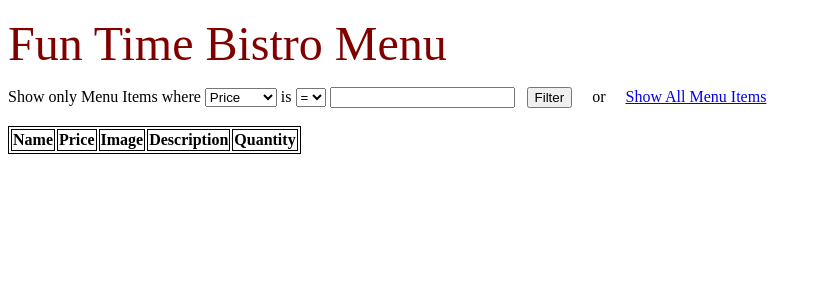
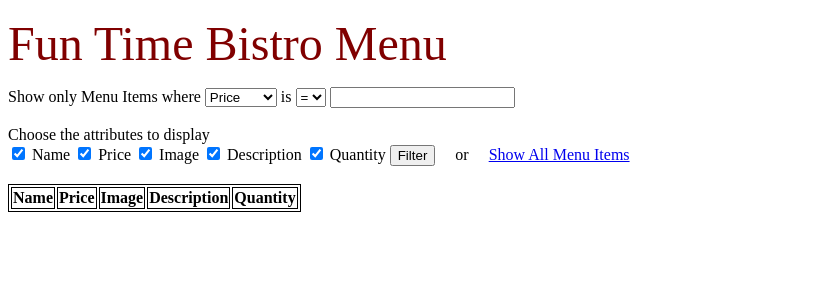
Before and after one commit to patricklinpl/Funtime-Bistro, a PHP site: page /proj-docs/filter_menu.php in a window 1280 px wide. Shown: the top 300 px of the page, without its empty margins (0-821 px from the left). Run offline with PHP 8.4, Linux system fonts and the light colour scheme; tables that the repository leaves empty hold one stand-in row (values such as "Sample post"); lists and menus that the app fills with data are empty.

Commit message:
working filter - need to fix dynamic checkboxes

```diff
--- a/proj-docs/filter_menu.php
+++ b/proj-docs/filter_menu.php
@@ -1,39 +1,67 @@
 <?php
 
-if(isset($_POST['sort']))
-{
+
+// run when filter button is clicked
+if(isset($_POST['select'])) {
 
     $col = $_POST['filter'];
 
     $num = $_POST['value'];
+
     $operator = $_POST['operator'];
 
+    $name = "name,";
+    $price = "price,";
+    $img = "imagepath,";
+    $desc = "description,";
+    $qty = "quantity,";
 
-    if ($_POST['operator'] == "eq") {
-        $operator = '=';
+
+    if(!isset($_POST['selname'])) {
+        $name = "";
     }
 
-    if ($_POST['operator'] == "gt") {
-        $operator = '>';
+    if(!isset($_POST['selprice'])) {
+        $price = "";
     }
 
-    if ($_POST['operator'] == "lt") {
-        $operator = '<';
+    if(!isset($_POST['selimg'])) {
+        $img = "";
     }
 
+    if(!isset($_POST['seldesc'])) {
+        $desc = "";
+    }
 
-    $query = "SELECT name, price, imagepath, description, quantity
+    if(!isset($_POST['selqty'])) {
+        $qty = "";
+    }
+
+    $att = rtrim("$name $price $img $desc $qty", ', ');
+
+
+
+    $query = "SELECT $att
     FROM MenuItem
     WHERE $col $operator $num AND m_deleted = 'F'";
 
     if ($query) {
        $search_result = filterTable($query);
    }
-}
-else {
+
+
+
+
+
+
+
+
+
+} else {
     $query = "SELECT name, price, imagepath, description, quantity FROM MenuItem  WHERE m_deleted = 'F'";
     $search_result = filterTable($query);
 }
+
 
 // function to connect and execute the query
 function filterTable($query)
@@ -59,6 +87,8 @@ function filterTable($query)
 </head>
 <body>
 
+
+    <!-- Form to filer by price / quantity  -->
     <form method="post">
         Show only Menu Items where
 
@@ -70,25 +100,27 @@ function filterTable($query)
         is
 
         <select name="operator">
-            <option value="eq">=</option>
-            <option value="gt">></option>
-            <option value="lt"><</option>
+            <option value="=">=</option>
+            <option value=">">></option>
+            <option value="<"><</option>
         </select>
-
-        <table>
-            <tr>
-                <th>Name</th>
-                <th>Price</th>
-                <th>Image</th>
-                <th>Description</th>
-                <th>Quantity</th>
-            </tr>
 
         <input type="number" name="value" step="0.01" min=0 required>
 
-            <input type="hidden" name="sort">
+        <input type="hidden" name="select">
 
-            &nbsp;
+        &nbsp; <br/> <br/>
+
+        Choose the attributes to display <br>
+
+        <input type="checkbox" name="selname" value="y" checked /> Name
+        <input type="checkbox" name="selprice" value="y" checked/> Price
+        <input type="checkbox" name="selimg" value="y" checked/> Image
+        <input type="checkbox" name="seldesc" value="y" checked/> Description
+        <input type="checkbox" name="selqty" value="y" checked/> Quantity
+
+        <input type="hidden" name="display">
+
 
         <input type="submit" value="Filter">
 
@@ -99,22 +131,59 @@ function filterTable($query)
         &nbsp; &nbsp;
 
         <a href="filter_menu.php"> Show All Menu Items <a/>
+            <br/><br/>
 
         </form>
-            <br/><br/>
 
-            <!-- populate table from mysql database -->
+        <!-- Repopulate tables after filtering-->
+        <table>
+            <tr>
+                <th>Name</th>
+                <th>Price</th>
+                <th>Image</th>
+                <th>Description</th>
+                <th>Quantity</th>
+            </tr>
+
             <?php while($row = mysqli_fetch_array($search_result)):?>
                 <tr>
-                    <td><?php echo $row['name'];?></td>
-                    <td><?php echo $row['price'];?></td>
-                    <td><?php echo $row['imagepath'];?></td>
-                    <td><?php echo $row['description'];?></td>
-                    <td><?php echo $row['quantity'];?></td>
+                    <td>
+                        <?php
+                        if (isset($row['name'])) {
+                            echo $row['name'];}
+                            ?>
+                        </td>
+
+                        <td>
+                            <?php
+                            if (isset($row['price'])) {
+                                echo $row['price'];}
+                                ?>
+                            </td>
+
+                            <td>
+                                <?php
+                                if (isset($row['imagepath'])) {
+                                    echo $row['imagepath'];}
+                                    ?>
+                                </td>
+
+                                <td>
+                                    <?php
+                                    if (isset($row['description'])) {
+                                        echo $row['description'];}
+                                        ?>
+                                    </td>
+
+                                    <td>
+                                        <?php
+                                        if (isset($row['quantity'])) {
+                                            echo $row['quantity'];}
+                                            ?>
+                                        </td>
                                     </tr>
                                 <?php endwhile;?>
                             </table>
-    </form>
 
                         </body>
                         </html>
```
Lines whose indentation alone changed are shown as unchanged.
